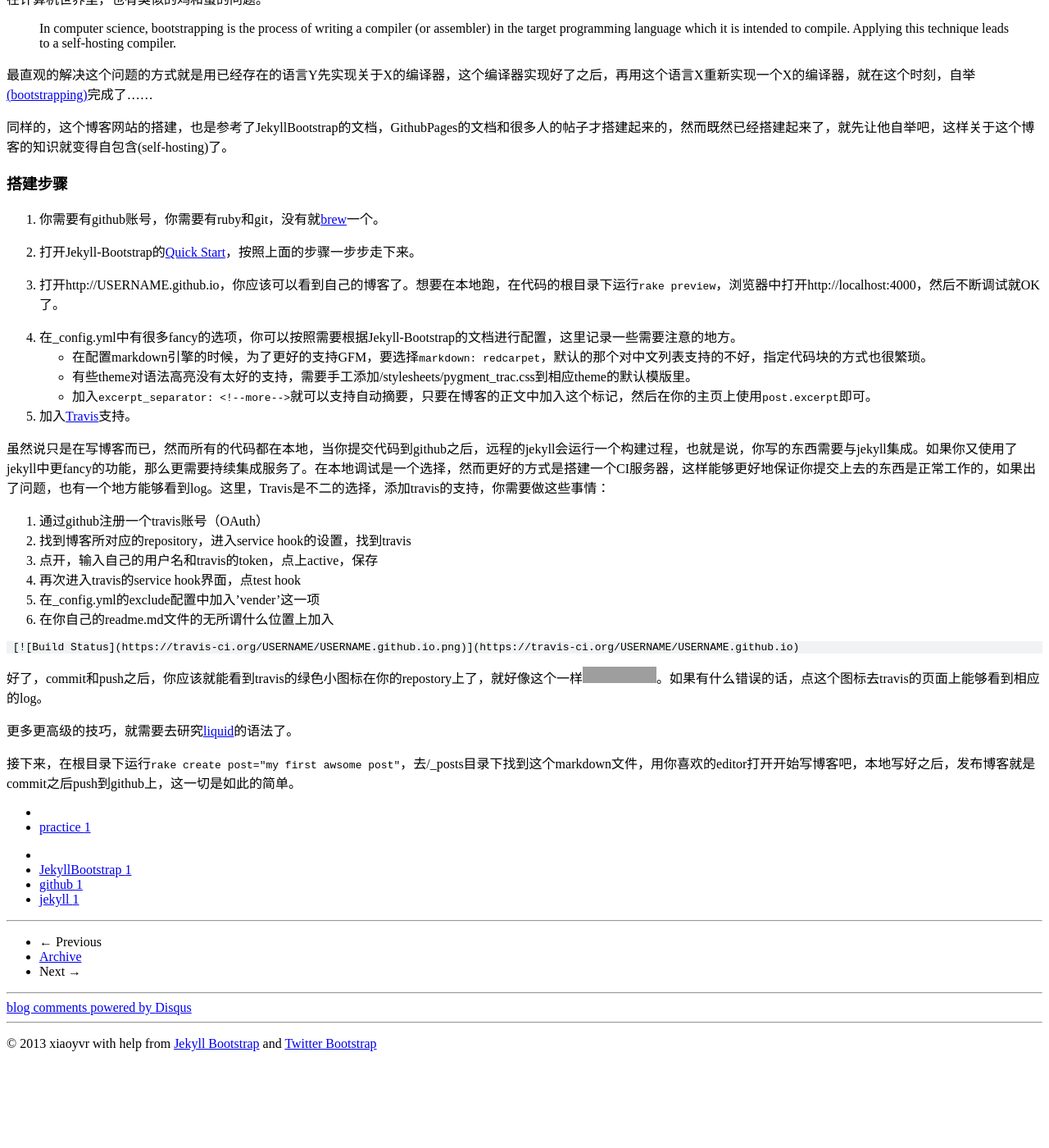
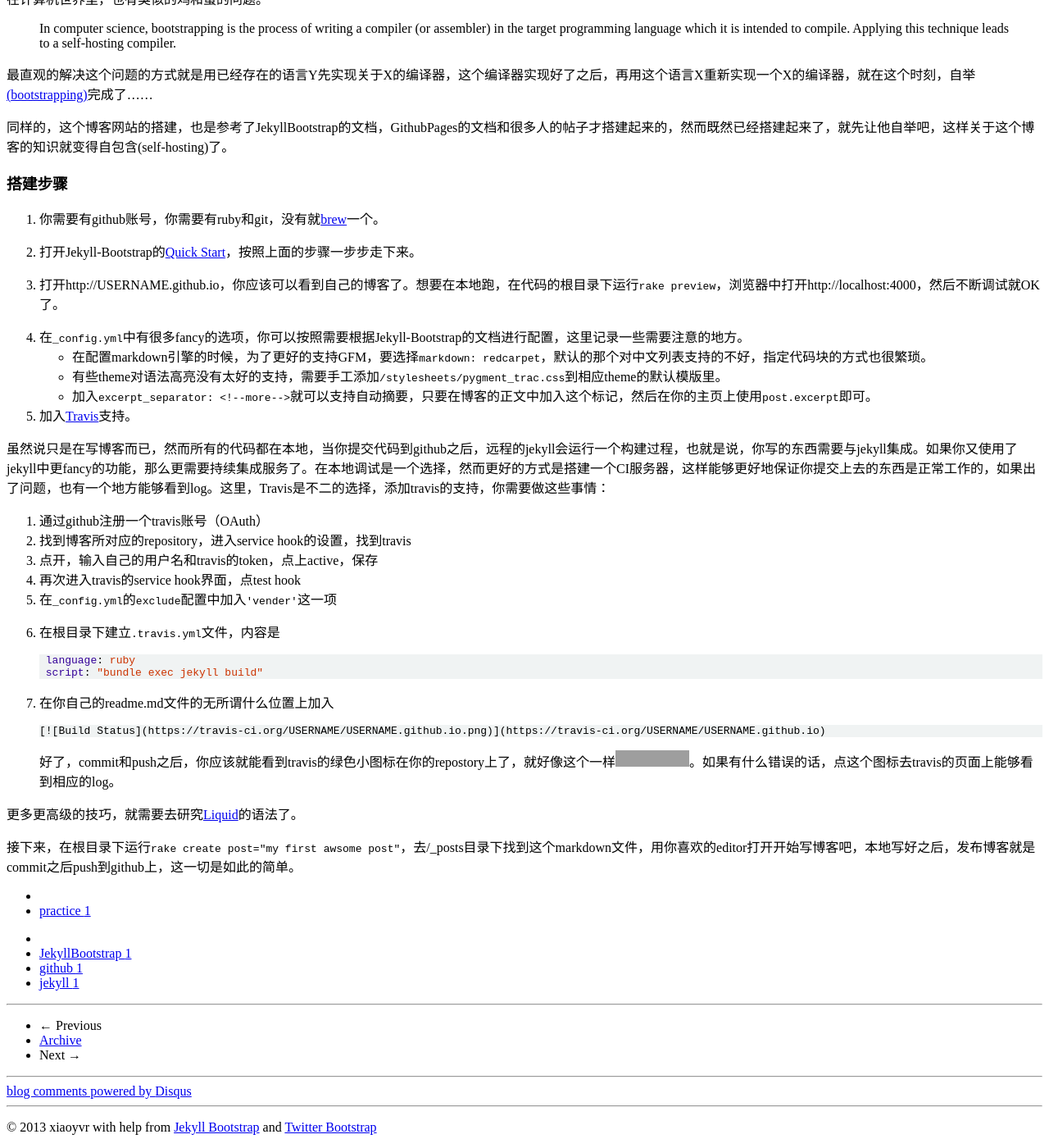
Before and after one commit to xiaoyvr/xiaoyvr.github.com, a Jekyll site: the page built from _posts/2013-12-10-jekyllbootstrap.md, in a window 1280 px wide and 1400 px high, scrolled down 407 px. Shown: the whole window at 82% size. Built offline with Jekyll 4.4.1, drawn with Linux system fonts in a browser that asks for light colours; Markdown is read by kramdown in place of the engine named in the settings; comment, search, counter and statistics services are not loaded; before the commit the page ends 1705 px from its top, so only the background shows below that; grey boxes are pictures that could not be loaded.

Commit message:
more hints

````diff
--- a/_posts/2013-12-10-jekyllbootstrap.md
+++ b/_posts/2013-12-10-jekyllbootstrap.md
@@ -28,9 +28,9 @@ tags: [JekyllBootstrap,github,jekyll]
 
 1. 打开http://USERNAME.github.io，你应该可以看到自己的博客了。想要在本地跑，在代码的根目录下运行`rake preview`，浏览器中打开http://localhost:4000，然后不断调试就OK了。
 
-1. 在_config.yml中有很多fancy的选项，你可以按照需要根据Jekyll-Bootstrap的文档进行配置，这里记录一些需要注意的地方。
+1. 在`_config.yml`中有很多fancy的选项，你可以按照需要根据Jekyll-Bootstrap的文档进行配置，这里记录一些需要注意的地方。
   * 在配置markdown引擎的时候，为了更好的支持GFM，要选择`markdown: redcarpet`，默认的那个对中文列表支持的不好，指定代码块的方式也很繁琐。
-  * 有些theme对语法高亮没有太好的支持，需要手工添加/stylesheets/pygment_trac.css到相应theme的默认模版里。
+  * 有些theme对语法高亮没有太好的支持，需要手工添加`/stylesheets/pygment_trac.css`到相应theme的默认模版里。
   * 加入`excerpt_separator: <!--more-->`就可以支持自动摘要，只要在博客的正文中加入这个标记，然后在你的主页上使用`post.excerpt`即可。
 
 1. 加入[Travis](https://travis-ci.org)支持。
@@ -40,14 +40,20 @@ tags: [JekyllBootstrap,github,jekyll]
  1. 找到博客所对应的repository，进入service hook的设置，找到travis
  1. 点开，输入自己的用户名和travis的token，点上active，保存
  1. 再次进入travis的service hook界面，点test hook
- 1. 在_config.yml的exclude配置中加入'vender'这一项
- 1. 在你自己的readme.md文件的无所谓什么位置上加入
+ 1. 在`_config.yml`的`exclude`配置中加入`'vender'`这一项
+ 1. 在根目录下建立`.travis.yml`文件，内容是
 
- ```
- [![Build Status](https://travis-ci.org/USERNAME/USERNAME.github.io.png)](https://travis-ci.org/USERNAME/USERNAME.github.io)
- ```
+     ```yaml
+     language: ruby
+     script: "bundle exec jekyll build"
+     ```
+   1. 在你自己的readme.md文件的无所谓什么位置上加入
+
+      ```
+      [![Build Status](https://travis-ci.org/USERNAME/USERNAME.github.io.png)](https://travis-ci.org/USERNAME/USERNAME.github.io)
+      ```
  好了，commit和push之后，你应该就能看到travis的绿色小图标在你的repostory上了，就好像这个一样[![Build Status](https://travis-ci.org/xiaoyvr/xiaoyvr.github.io.png)](https://travis-ci.org/xiaoyvr/xiaoyvr.github.io)。如果有什么错误的话，点这个图标去travis的页面上能够看到相应的log。
 
-更多更高级的技巧，就需要去研究[liquid](https://github.com/Shopify/liquid/wiki/Liquid-for-Designers)的语法了。
+更多更高级的技巧，就需要去研究[Liquid](https://github.com/Shopify/liquid/wiki/Liquid-for-Designers)的语法了。
 
 接下来，在根目录下运行`rake create post="my first awsome post"`，去/_posts目录下找到这个markdown文件，用你喜欢的editor打开开始写博客吧，本地写好之后，发布博客就是commit之后push到github上，这一切是如此的简单。
````
